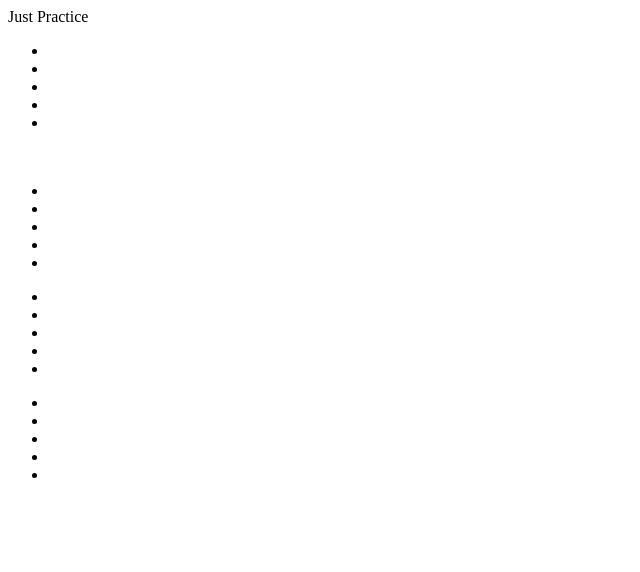
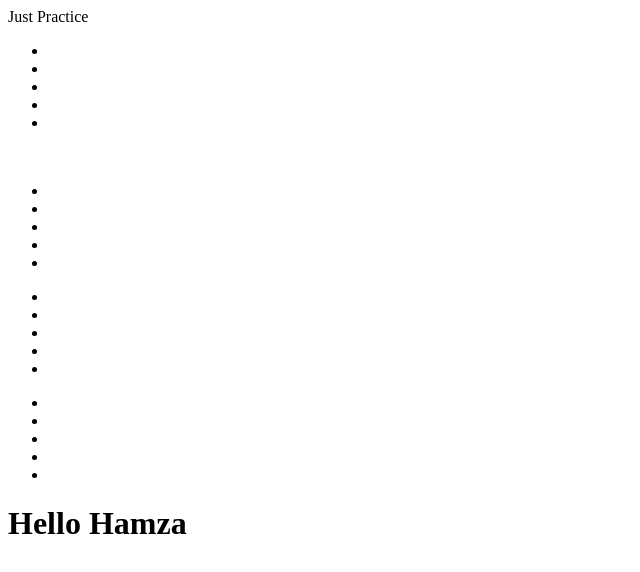
Before and after one commit to InnoSufiyan/pizza-menu, a plain HTML site: page index.html in a window 1280 px wide. Shown: the whole page, without its empty margins (0-640 px from the left). Drawn offline with Linux system fonts and the light colour scheme.

Commit message:
hello heading

```diff
--- a/index.html
+++ b/index.html
@@ -52,6 +52,11 @@
             </ul>
         </div>
     </div>
+
+    <!-- Hamza Commit  -->
+    <div>
+        <h1>Hello Hamza</h1>
+    </div>
 </body>
 
 </html>
```
